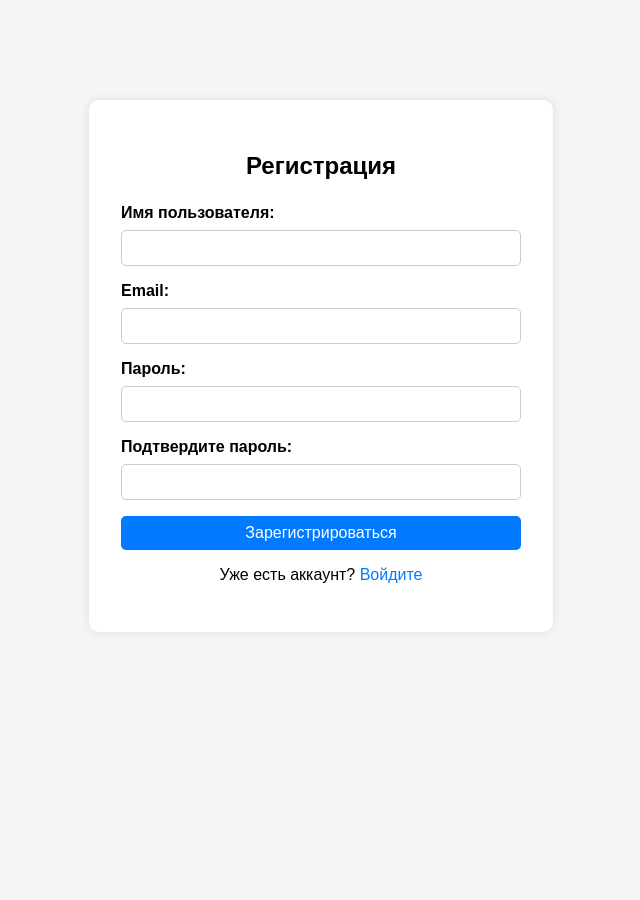
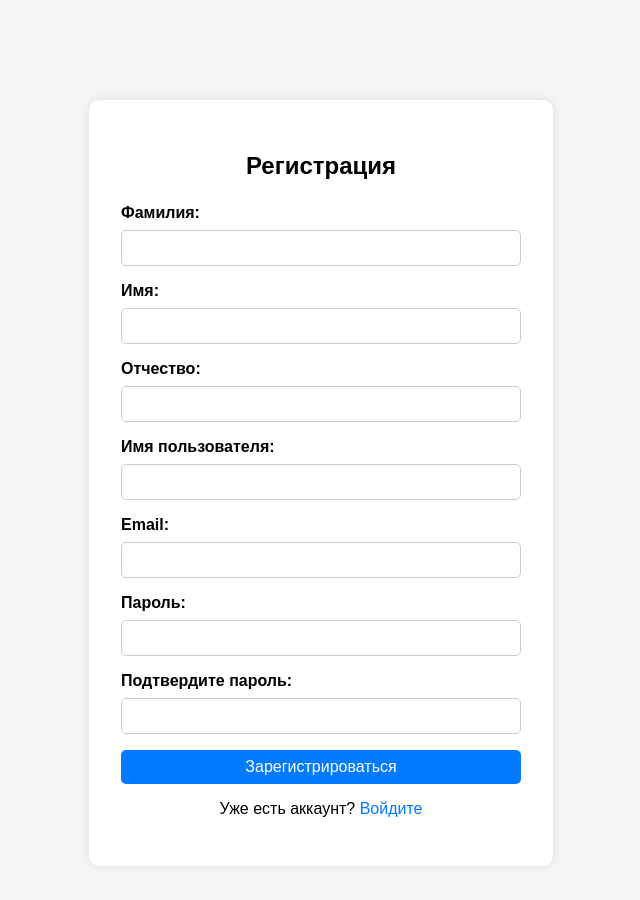
Before and after one commit to fetgrigory/Stock-Data-Service, a FastAPI app: page /signup in a window 1280 px wide. Shown: the whole page, without its empty margins (319-959 px from the left). Run offline with FastAPI, Linux system fonts and the light colour scheme; parts of the project's set-up code (start-up, migrations or seed data) failed here and were passed over.

Commit message:
feat(templates): add full name fields to signup form

```diff
--- a/src/templates/signup.html
+++ b/src/templates/signup.html
@@ -14,6 +14,18 @@
         </div>
         {% endif %}
         <form method="post" action="/signup">
+            <div class="mb-3">
+                <label for="last_name" class="form-label">Фамилия:</label>
+                <input type="text" id="last_name" name="last_name" class="form-control" required>
+            </div>
+            <div class="mb-3">
+                <label for="first_name" class="form-label">Имя:</label>
+                <input type="text" id="first_name" name="first_name" class="form-control" required>
+            </div>
+            <div class="mb-3">
+                <label for="middle_name" class="form-label">Отчество:</label>
+                <input type="text" id="middle_name" name="middle_name" class="form-control">
+            </div>
             <div class="mb-3">
                 <label for="username" class="form-label">Имя пользователя:</label>
                 <input type="text" id="username" name="username" class="form-control" required>
```
